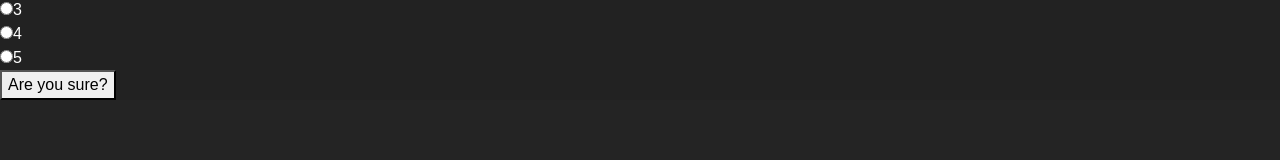
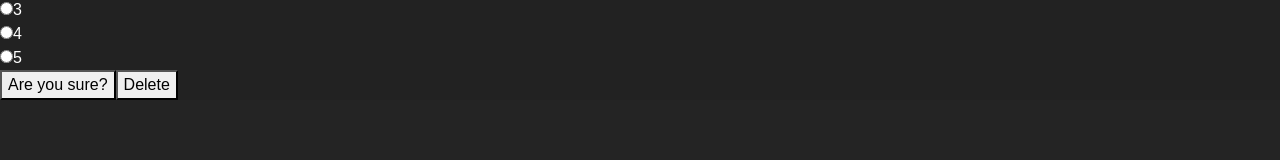
Before and after one commit to Valveider-X/RottenPotatoes, a React (Vite) app: page /edit-review/1 in a window 1280 px wide. Shown: the part 235-395 px from the top of the page. Built offline with nearby package versions, Linux system fonts and the light colour scheme; no server answers.

Commit message:
delete button

```diff
--- a/src/components/EditReview.jsx
+++ b/src/components/EditReview.jsx
@@ -37,17 +37,7 @@ const getData= async()=>{
 
 
 }
-  /*const handleNameChange = (e) => {
-    // console.log("escribiendo", e.target.value);
-    setNameValue(e.target.value.toUpperCase());
-  };
-  const handleCommentChange = (e) => {
-    setCommentValue(e.target.value.toUpperCase());
-  };
-  const handleTopping = (e) => {
-    // console.log("point");
-    setTopping(e.target.value);
-  };*/
+
 
   const handleSubmitEdit = async (e) => {
     e.preventDefault();
@@ -63,6 +53,10 @@ const getData= async()=>{
     try {
       await axios.put(`${import.meta.env.VITE_API_BACKEND}/reviews/${params.id}`, updatedComment);
       console.log("tarea editada");
+
+
+
+
       //navigate("/")//temporalmente enviarlo a details
       //props.getReviews();
     } catch (error) {
@@ -71,14 +65,34 @@ const getData= async()=>{
     //console.log(newComment);
   };
 
-  const deleteForm = () =>{
-    axios.delete(`${import.meta.env.VITE_API_BACKEND}/reviews?id=${commentId}`)
-    .then(()=>{
+  const deleteForm =async (e) =>{
+    e.preventDefault();
+    console.log("entregando");
+    //navigate(`/game/${params.id}`)
 
-    })
-    .catch((error)=>{
-      console.log(error)
-    })
+    const updatedComment = {
+      id: params.id,
+      name: nameValue,
+      comment: commentValue,
+      ratings: topping,
+    };
+    try {
+      await axios.put(`${import.meta.env.VITE_API_BACKEND}/reviews/${params.id}`, updatedComment);
+      console.log("tarea editada");
+
+
+      setNameValue(response.data.name)
+      setCommentValue(response.data.comment)
+      setTopping(response.data.ratings)
+      commentId(response.data.id)
+
+
+      //navigate("/")//temporalmente enviarlo a details
+      //props.getReviews();
+    } catch (error) {
+      //console.log(error);
+    }
+    //console.log(newComment);
   }
   return (
     <div>
@@ -127,6 +141,7 @@ const getData= async()=>{
         </div>
 
         <button type="submit">Are you sure?</button>
+        <button onClick ={deleteForm}type="submit">Delete</button>
       </form>
     </div>
   );
--- a/src/pages/GameDetails.jsx
+++ b/src/pages/GameDetails.jsx
@@ -6,6 +6,7 @@ import { Link } from "react-router-dom";
 import CardForm from "../components/CardForm";
 import FormReview from "../components/FormReview";
 import FormCompletion from "../components/FormCompletion";
+import EditReview from "../components/EditReview";
 
 function GameDetails() {
   const params = useParams();
@@ -22,8 +23,11 @@ function GameDetails() {
 
   }, [params.id]);
 
+  const reviewId=()=>{
 
-
+    console.log(reviews);
+  }
+reviewId()
   const getReviews = () => {
     axios
       .get(`${import.meta.env.VITE_API_BACKEND}/reviews?gameId=${params.id}`)
@@ -93,9 +97,9 @@ function GameDetails() {
           <Link to={`/edit-review/${eachReview.id}/`}>
           <button>Edit Comment</button>
           </Link>
-            <Link to={`/game/${params.id}`}>
+           {/*  <Link to={`/game/${params.id}`}>
               <button onClick={()=> handleDelete(eachReview.id)}>Delete</button>
-            </Link>
+            </Link>*/}
              </div>
         )
 
@@ -103,6 +107,7 @@ function GameDetails() {
 
 
       <CardForm />
+
       <FormReview getReviews={getReviews}/>
       <FormCompletion />
     </div>
```
